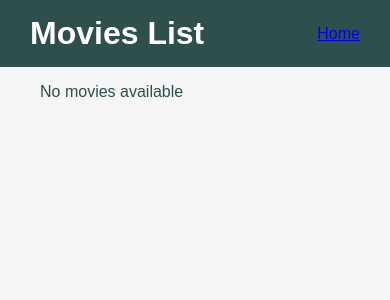
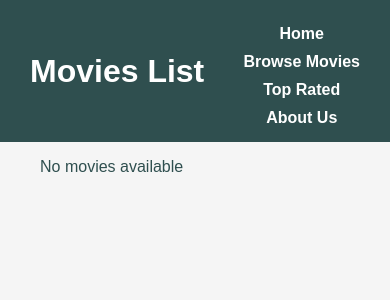
Before and after one commit to Chupiik/CineMetrics-website, a Django app: page /movies/ in a window 390 px wide. Shown: the top 300 px of the page. Run offline with Django 5.2, Linux system fonts and the light colour scheme; data that the repository does not hold is empty.

Commit message:
NavBar changes

```diff
--- /dev/null
+++ b/movies/static/movies/movies_list.css
@@ -0,0 +1,56 @@
+body {
+    font-family: 'Arial', sans-serif;
+    margin: 0;
+    padding: 0;
+    background-color: whitesmoke;
+    color: darkslategray;
+}
+
+header {
+    background-color: darkslategray;
+    color: white;
+    text-align: center;
+    display: flex;
+    justify-content: space-between;
+    align-items: center;
+    padding: 15px 30px;
+}
+
+header h1 {
+    margin: 0;
+    font-size: 2em;
+}
+
+nav ul {
+    list-style-type: none;
+    margin: 0;
+    padding: 0;
+    display: flex;
+}
+
+nav ul li {
+    margin-left: 20px;
+}
+
+nav ul li a {
+    color: white;
+    text-decoration: none;
+    font-weight: bold;
+    transition: color 0.3s;
+}
+
+nav ul li a:hover {
+    color: orange;
+}
+
+@media (max-width: 768px) {
+    nav ul {
+        flex-direction: column;
+        align-items: center;
+    }
+
+    nav ul li {
+        margin-left: 0;
+        margin-top: 10px;
+    }
+}
--- a/templates/movies/home.html
+++ b/templates/movies/home.html
@@ -5,7 +5,7 @@
     <meta charset="UTF-8">
     <meta name="viewport" content="width=device-width, initial-scale=1.0">
     <title>CineMetrics - Home</title>
-    <link rel="stylesheet" href="{% static 'movies/style.css' %}">
+    <link rel="stylesheet" href="{% static 'movies/home.css' %}">
 </head>
 <body>
     <header>
--- a/templates/movies/movie_detail.html
+++ b/templates/movies/movie_detail.html
@@ -5,7 +5,7 @@
     <meta charset="UTF-8">
     <meta name="viewport" content="width=device-width, initial-scale=1.0">
     <title>{{ movie.title }} - CineMetrics</title>
-    <link rel="stylesheet" href="{% static 'movies/style.css' %}">
+    <link rel="stylesheet" href="{% static 'movies/home.css' %}">
 </head>
 <body>
     <header>
--- a/templates/movies/movies_list.html
+++ b/templates/movies/movies_list.html
@@ -5,13 +5,18 @@
     <meta charset="UTF-8">
     <meta name="viewport" content="width=device-width, initial-scale=1.0">
     <title>Movies List - CineMetrics</title>
-    <link rel="stylesheet" href="{% static 'movies/style.css' %}">
+    <link rel="stylesheet" href="{% static 'movies/movies_list.css' %}">
 </head>
 <body>
     <header>
         <h1>Movies List</h1>
         <nav>
-            <a href="{% url 'home' %}">Home</a>
+            <ul>
+                <li><a href="{% url 'home' %}">Home</a></li>
+                <li><a href="{% url 'movies_list' %}">Browse Movies</a></li>
+                <li><a href="#">Top Rated</a></li>
+                <li><a href="#">About Us</a></li>
+            </ul>
         </nav>
     </header>
     <section>
```
Also changed, not shown: movies/static/movies/home.css (renamed from movies/static/movies/style.css).
